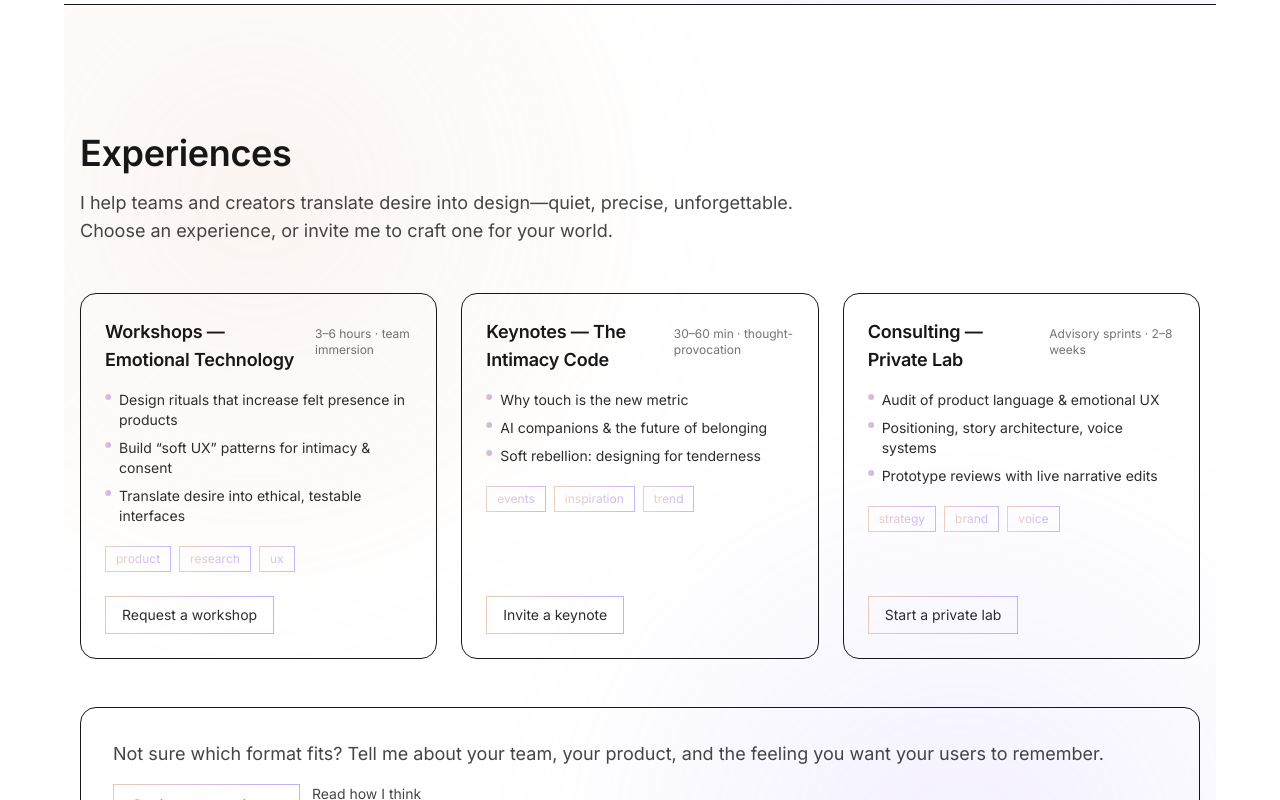
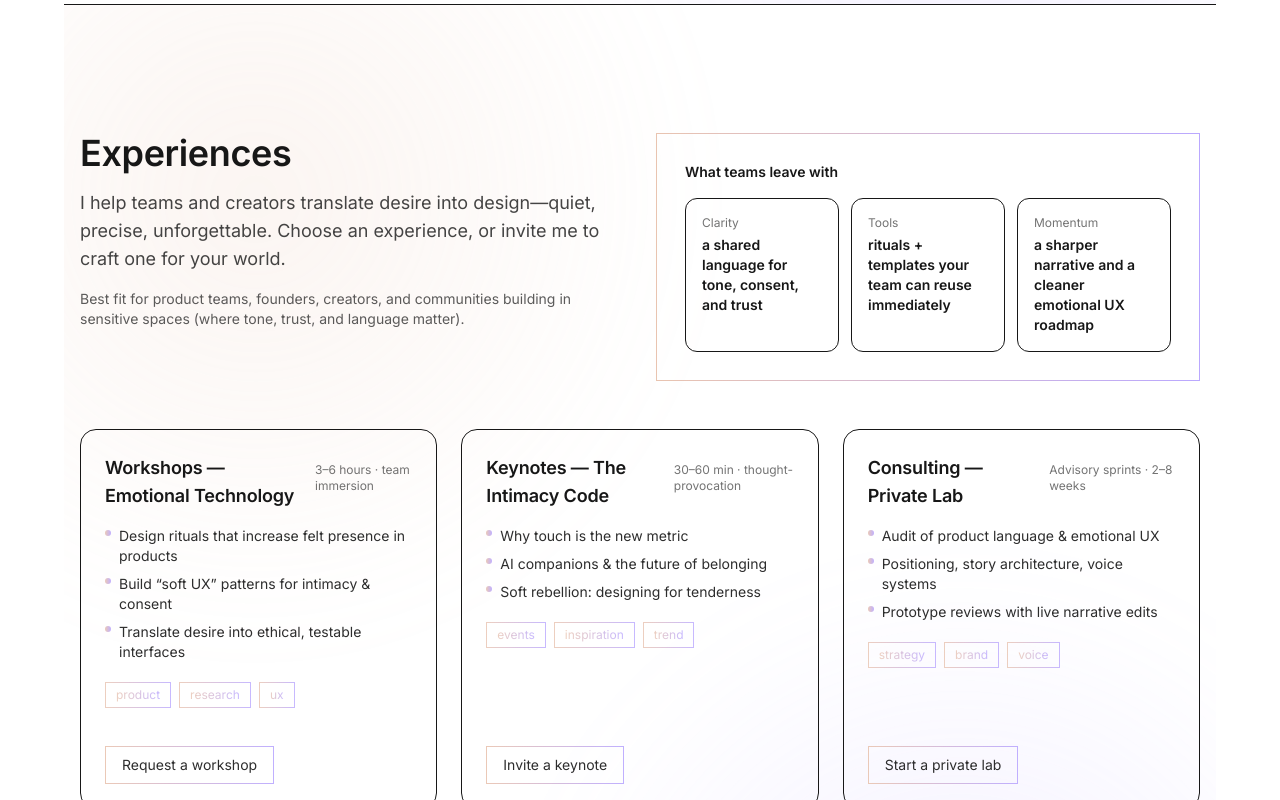
Before and after one commit to diegolsarmiento/ds-intimacy-portal, a Next.js app: page / in a window 1280 px wide. Shown: the part 2580-3380 px from the top of the page. Built offline with nearby package versions, Linux system fonts and the light colour scheme; no server answers.

Commit message:
experiences

```diff
--- a/components/Experiences.tsx
+++ b/components/Experiences.tsx
@@ -1,4 +1,10 @@
 import Link from 'next/link'
+
+const outcomes = [
+  { label: 'Clarity', value: 'a shared language for tone, consent, and trust' },
+  { label: 'Tools', value: 'rituals + templates your team can reuse immediately' },
+  { label: 'Momentum', value: 'a sharper narrative and a cleaner emotional UX roadmap' },
+]
 
 const offers = [
   {
@@ -43,6 +49,7 @@ export default function Experiences() {
       className="section-glow mx-auto max-w-6xl px-4 py-24 md:py-32 border-t"
       aria-labelledby="exp-heading"
     >
+      <div className="grid gap-8 md:grid-cols-2 md:items-start">
         <div className="max-w-3xl">
           <h2 id="exp-heading" className="text-3xl md:text-4xl font-semibold tracking-tight">
             Experiences
@@ -51,13 +58,31 @@ export default function Experiences() {
             I help teams and creators translate desire into design—quiet, precise, unforgettable.
             Choose an experience, or invite me to craft one for your world.
           </p>
+          <p className="mt-4 text-sm opacity-70">
+            Best fit for product teams, founders, creators, and communities building in sensitive spaces
+            (where tone, trust, and language matter).
+          </p>
+        </div>
+
+        {/* What teams leave with (credibility + scannability) */}
+        <div className="rounded-2xl border border-glow p-6 md:p-7 card-hover">
+          <div className="text-sm font-semibold">What teams leave with</div>
+          <div className="mt-4 grid gap-3 sm:grid-cols-3">
+            {outcomes.map((o) => (
+              <div key={o.label} className="rounded-xl border p-4 card-hover">
+                <div className="text-xs opacity-60">{o.label}</div>
+                <div className="mt-1 text-sm font-semibold">{o.value}</div>
+              </div>
+            ))}
+          </div>
+        </div>
       </div>
 
       <div className="mt-12 grid gap-6 md:grid-cols-3">
         {offers.map((o) => (
           <div
             key={o.title}
-            className="group relative rounded-2xl border p-6 card-hover flex flex-col min-h-[360px]"
+            className="group relative rounded-2xl border p-6 card-hover flex flex-col min-h-[380px]"
           >
             {/* soft inner glow */}
             <div
```
Lines whose indentation alone changed are shown as unchanged.
